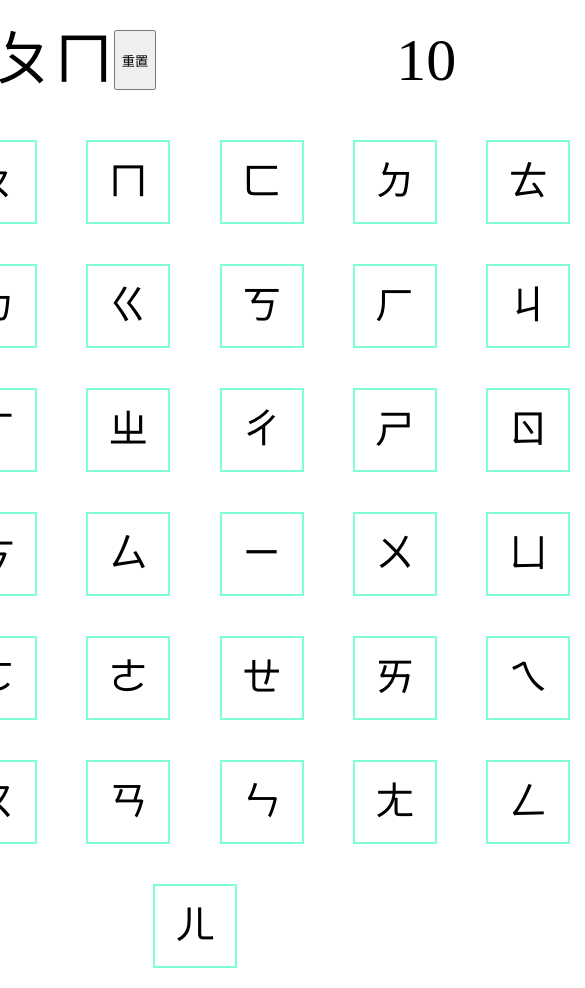
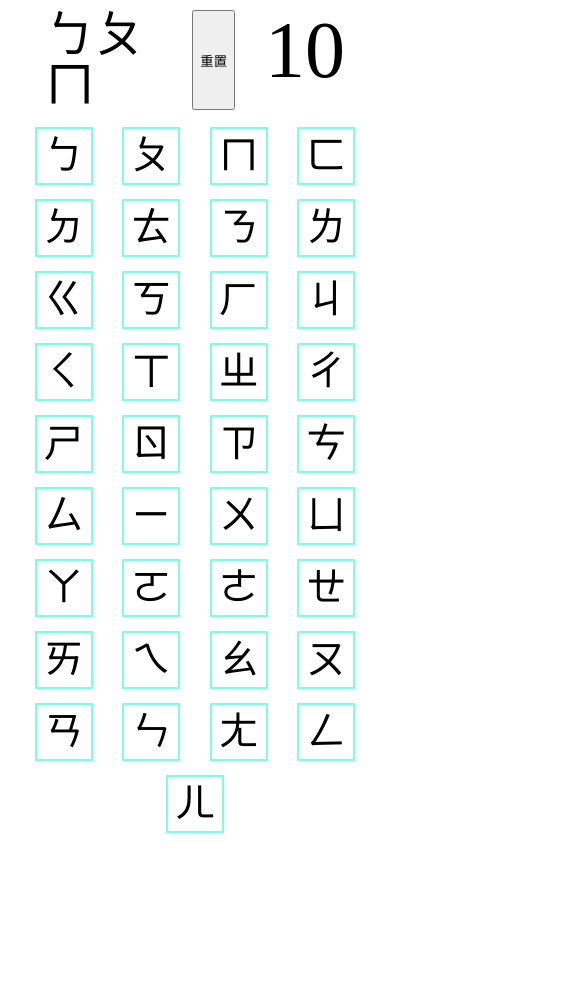
Before and after one commit to rccj/ailpabet-game, a plain HTML site: page index.html in a window 390 px wide. Shown: the whole page, 585 px wide, since content can reach past the window. After the commit the page ends 844 px from the top, so only its background shows below. Drawn offline with nearby package versions, Linux system fonts and the light colour scheme.

Commit message:
a little RWD

```diff
--- a/style.css
+++ b/style.css
@@ -85,3 +85,27 @@ li.active {
   margin-left: 30%;
 
 }
+
+@media (max-width: 400px){
+  header {
+    width: 300px;
+    margin: 10px 0;
+  }
+  .counting{
+    font-size: 80px;
+
+    margin-left: 10%;
+
+  }
+  .content {
+    width: 350px;
+  }
+  .content>ul>li {
+    font-size: 40px;
+    margin: 7px;
+    padding: 7px;
+  }
+  h1 {
+    font-size: 50px;
+  }
+}
```
Also changed, not shown: index.html (+2 -0 lines), 1 other file.
